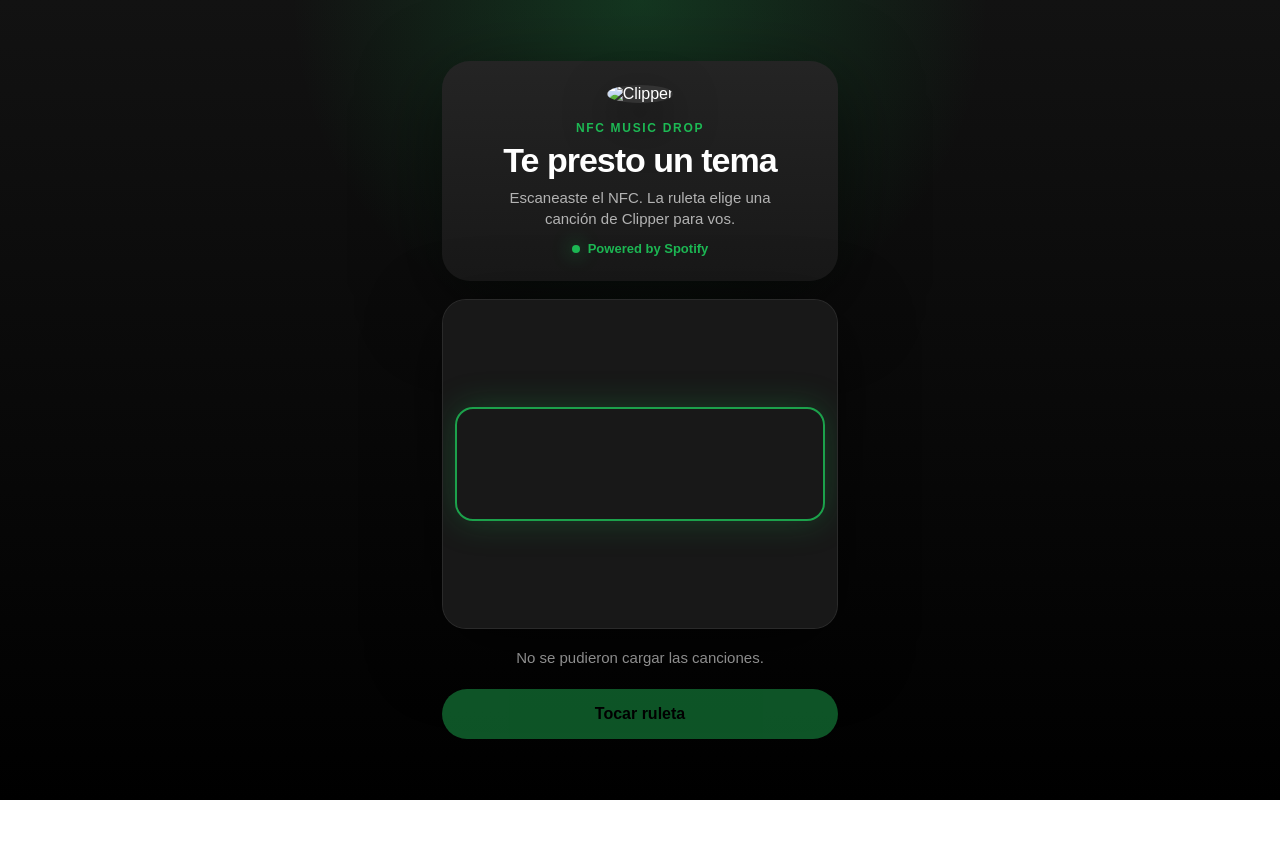
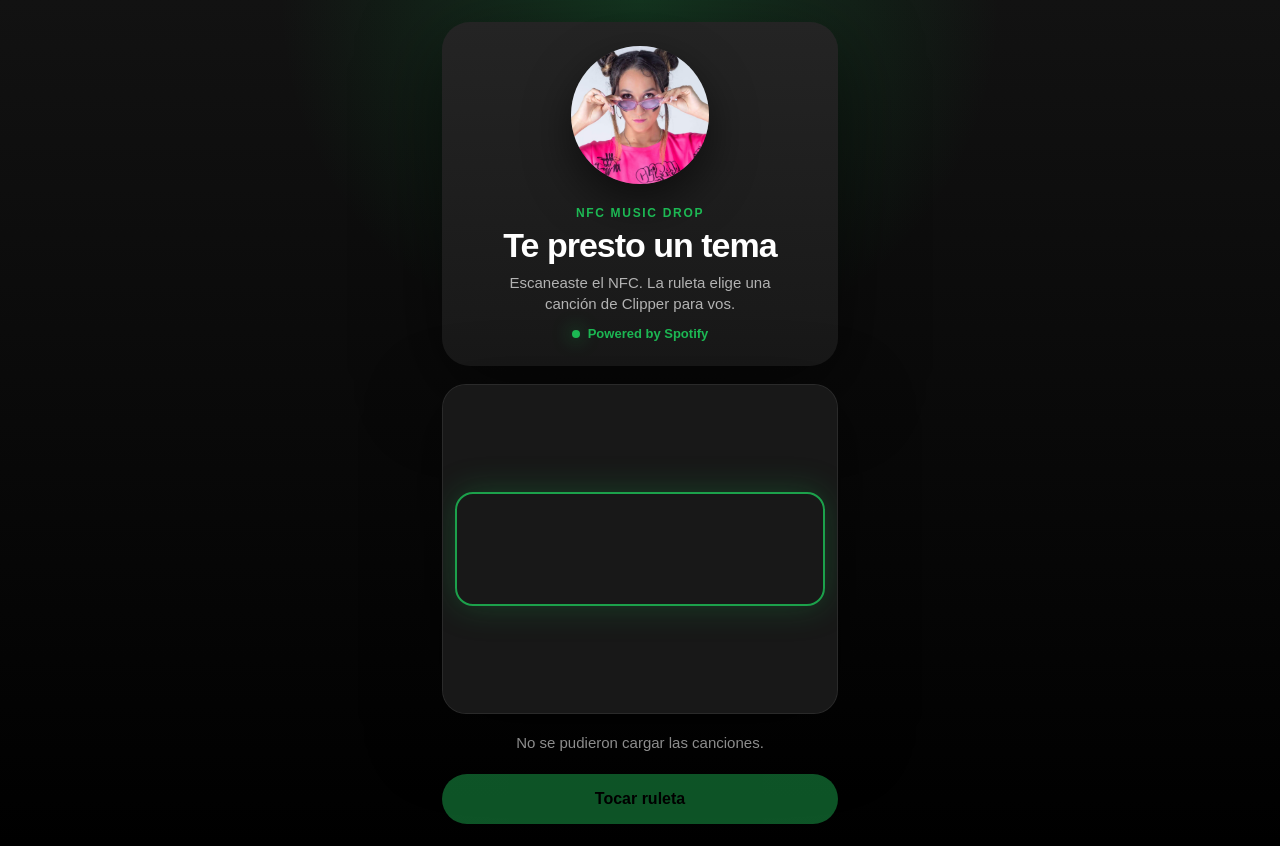
Before and after one commit to Zwiterion98/clipper-gift-a-song, a plain HTML site: page index.html in a window 1280 px wide. Before the commit the page ends 800 px from the top, so only its background shows below. Drawn offline with Linux system fonts and the light colour scheme; no server answers.

Commit message:
nueva estetica

```diff
--- a/index.html
+++ b/index.html
@@ -313,7 +313,7 @@
 <body>
   <main class="container">
     <section class="artist-card">
-      <img class="artist-image" src="./clipper.jpg" alt="Clipper">
+      <img class="artist-image" src="./clipper.png" alt="Clipper">
 
       <div class="spotify-label">NFC Music Drop</div>
       <h1>Te presto un tema</h1>
```
Also changed, not shown: clipper.png (added).
